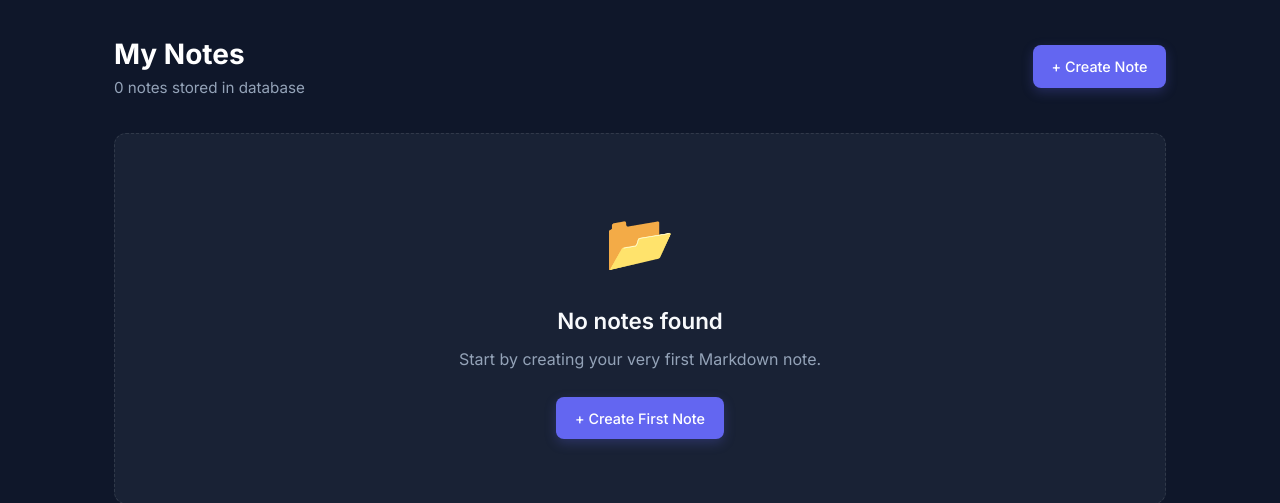
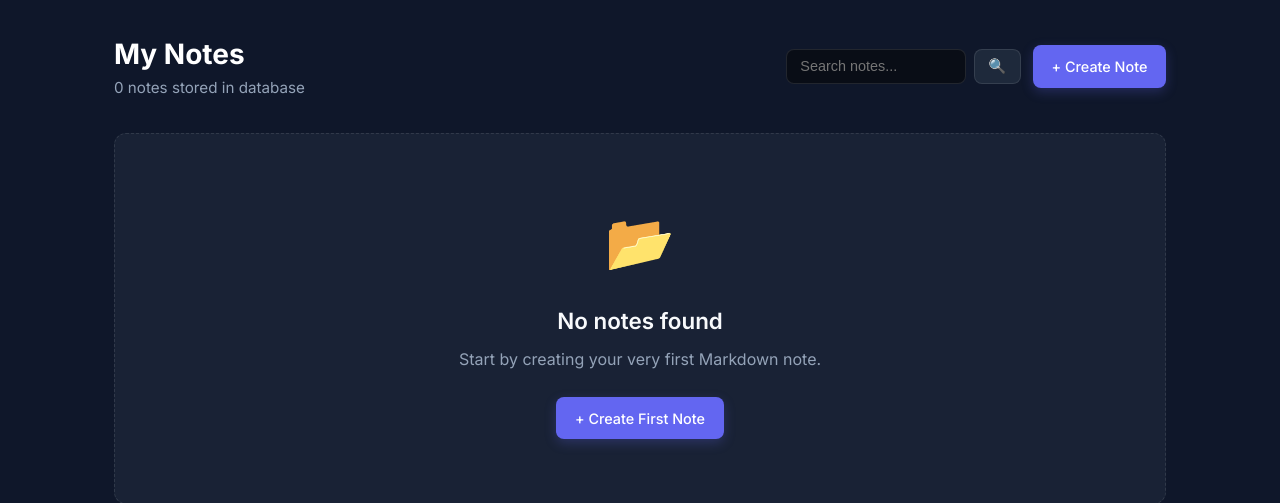
Before and after one commit to VISHNUVPD/notes-app, a Flask app: template app/templates/index.html in a window 1280 px wide. Shown: the part 76-579 px from the top of the page. Run offline with Flask 3, Linux system fonts and the light colour scheme; the template is opened without the code that fills it, so the values that code supplies are empty; parts of the project's set-up code (start-up, migrations or seed data) failed here and were passed over.

Commit message:
feat(search): add notes keyword search with UI searchbar and tests

```diff
--- a/app/app.py
+++ b/app/app.py
@@ -58,11 +58,18 @@ def create_app(test_config=None):
 
     # --- Routes for CRUD Operations ---
 
-    # 1. READ ALL: Home page listing all notes
+    # 1. READ ALL: Home page listing all notes (with optional search filter)
     @app.route('/')
     def index():
-        notes = Note.query.order_by(Note.updated_at.desc()).all()
-        return render_template('index.html', notes=notes)
+        search_query = request.args.get('q', '').strip()
+        if search_query:
+            notes = Note.query.filter(
+                (Note.title.ilike(f'%{search_query}%')) |
+                (Note.content.ilike(f'%{search_query}%'))
+            ).order_by(Note.updated_at.desc()).all()
+        else:
+            notes = Note.query.order_by(Note.updated_at.desc()).all()
+        return render_template('index.html', notes=notes, search_query=search_query)
 
     # 2. CREATE: Form & submission handler for creating a note
     @app.route('/notes/new', methods=['GET', 'POST'])
--- a/app/templates/index.html
+++ b/app/templates/index.html
@@ -113,10 +113,19 @@
     <div>
         <h1 class="page-title">My Notes</h1>
         <p style="color: var(--text-secondary); font-size: 0.95rem;">
-            {{ notes|length }} note{% if notes|length != 1 %}s{% endif %} stored in database
+            {{ notes|length }} note{% if notes|length != 1 %}s{% endif %} {% if search_query %}matching "{{ search_query }}"{% else %}stored in database{% endif %}
         </p>
     </div>
-    <a href="{{ url_for('create_note') }}" class="btn btn-primary">+ Create Note</a>
+    <div style="display: flex; gap: 0.75rem; align-items: center; flex-wrap: wrap;">
+        <form action="{{ url_for('index') }}" method="GET" style="display: flex; gap: 0.5rem;">
+            <input type="text" name="q" value="{{ search_query or '' }}" placeholder="Search notes..." style="background: #090d16; border: 1px solid var(--border-color); border-radius: 8px; padding: 0.5rem 0.85rem; color: #fff; font-size: 0.9rem; width: 180px;">
+            <button type="submit" class="btn btn-secondary" style="padding: 0.5rem 0.85rem;">🔍</button>
+            {% if search_query %}
+                <a href="{{ url_for('index') }}" class="btn btn-secondary" style="padding: 0.5rem 0.85rem;" title="Clear search">✕</a>
+            {% endif %}
+        </form>
+        <a href="{{ url_for('create_note') }}" class="btn btn-primary">+ Create Note</a>
+    </div>
 </div>
 
 {% if notes %}
```
Also changed, not shown: tests/test_notes.py (+21 -0 lines).
